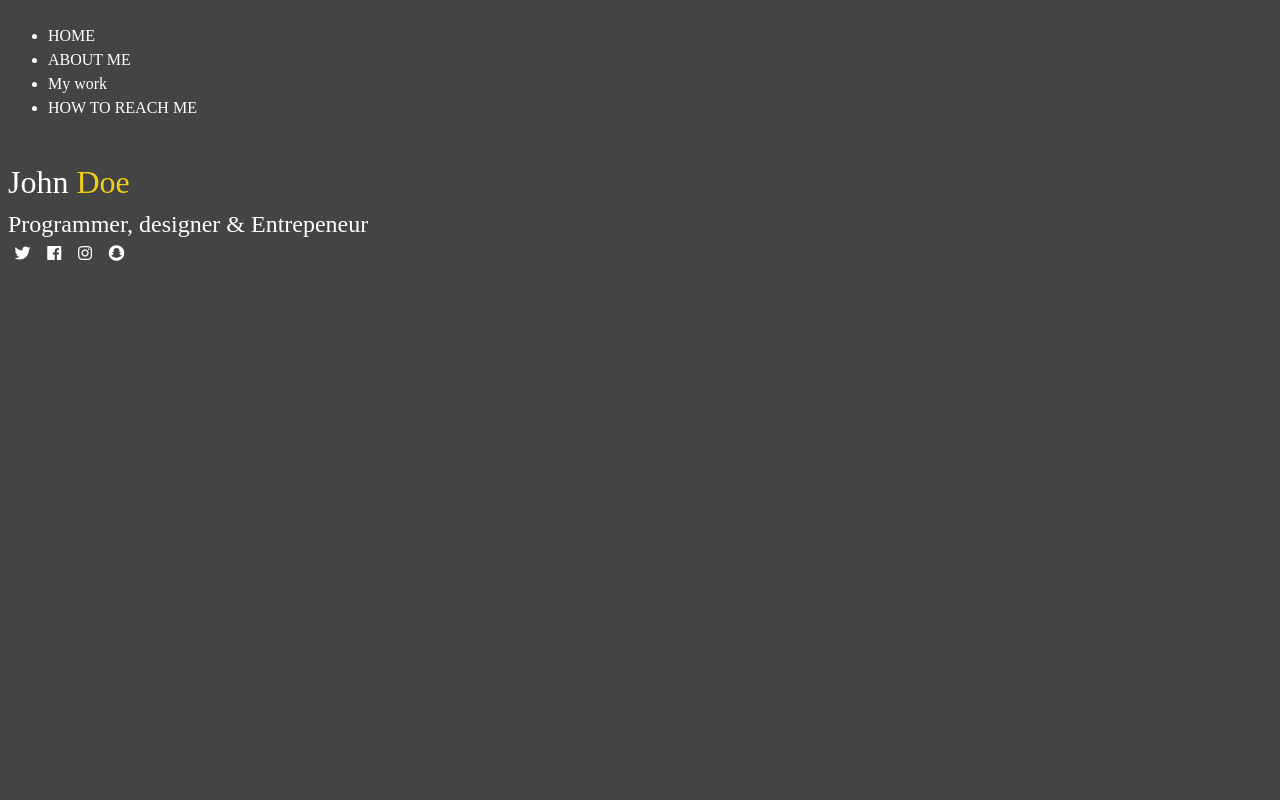
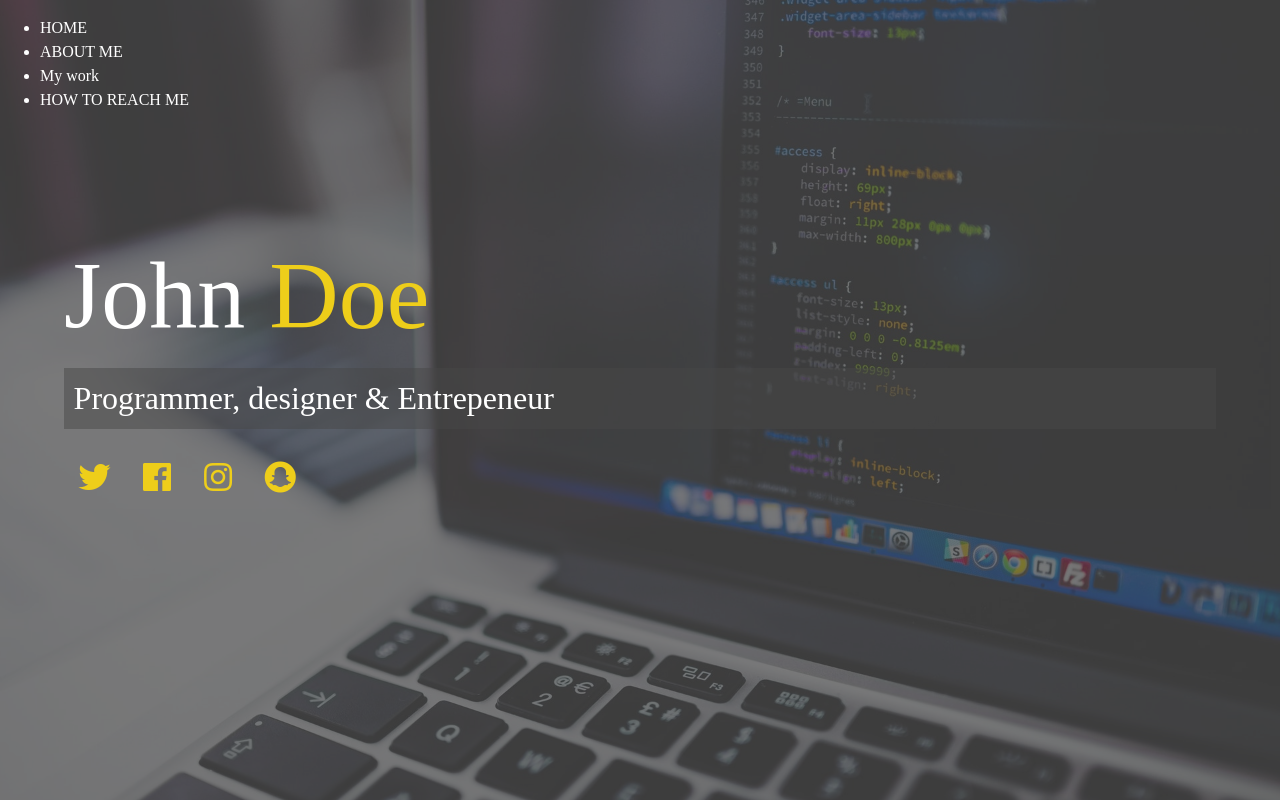
Before and after one commit to killi8vanilli/ResponsivePortfolio, a website: page dist/index.html in a window 1280 px wide. Drawn offline with Linux system fonts and the light colour scheme.

Commit message:
index markup and sass

```diff
--- /dev/null
+++ b/scss/_config.scss
@@ -0,0 +1,27 @@
+$primary-color: #444;
+$secondary-color: #eece1a;
+$show-home-image: true;
+$home-image: url(../img/background.jpg);
+$background-opacity: 0.7;
+
+@mixin easeOut {
+  transition: all 3s ease-out;
+}
+
+@mixin background {
+  @if $show-home-image {
+    &#bg-img {
+      background-image: $home-image;
+      background-attachment: fixed;
+      background-size: cover;
+      &:before {
+        content: "";
+        position: absolute;
+        height: 100%;
+        width: 100%;
+        background: rgba($primary-color, $background-opacity);
+        z-index: -1;
+      }
+    }
+  }
+}
--- a/scss/main.scss
+++ b/scss/main.scss
@@ -1,11 +1,12 @@
-$primary-color: #444;
-$secondary-color: #eece1a;
-
+@import "config";
 body {
   background: $primary-color;
   color: #fff;
   height: 100%;
+  margin: 0;
   line-height: 1.5;
+
+  @include background;
 }
 
 * {
@@ -18,6 +19,16 @@ h3 {
   margin: 0;
   padding: 0;
   font-weight: 400;
+
+  &.lg-heading {
+    font-size: 6rem;
+  }
+  &.sm-heading {
+    font-size: 2rem;
+    margin-bottom: 2rem;
+    padding: 0.2em 0.3em;
+    background: lighten(rgba($primary-color, 0.5), 2);
+  }
 }
 
 header {
@@ -33,23 +44,33 @@ header {
 }
 
 main {
-  padding-top: 150px;
+  padding: 4rem;
+  height: 100%;
   .secondary-text {
     color: $secondary-color;
   }
+  &#home {
+    overflow: hidden;
+    h1 {
+      margin-top: 20vh;
+    }
+  }
 
   .icons {
+    margin-top: 1rem;
     a {
-      padding: 0.4rem;
+      padding: 0.6rem;
+      margin: 0rem 0.3rem;
       text-decoration: none;
-      color: #fff;
+      color: $secondary-color;
 
       &:visited {
         color: $secondary-color;
       }
 
       &:hover {
-        color: green;
+        color: red;
+        @include easeOut();
       }
     }
   }
```
Also changed, not shown: dist/css/main.css, dist/img/background.jpg (added), dist/img/portrait.jpg (added), dist/img/portrait_small.jpg (added), dist/img/projects/project1.jpg (added), dist/img/projects/project2.jpg (added), dist/img/projects/project3.jpg (added), dist/img/projects/project4.jpg (added), dist/img/projects/project5.jpg (added), dist/index.html.
